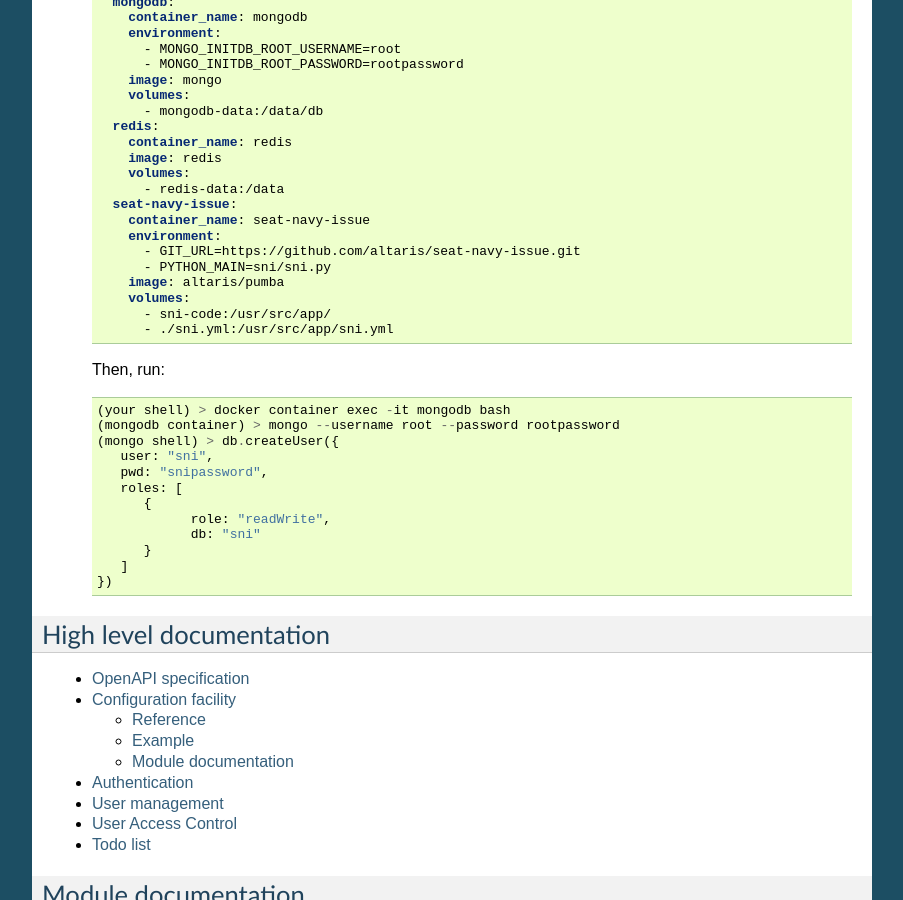
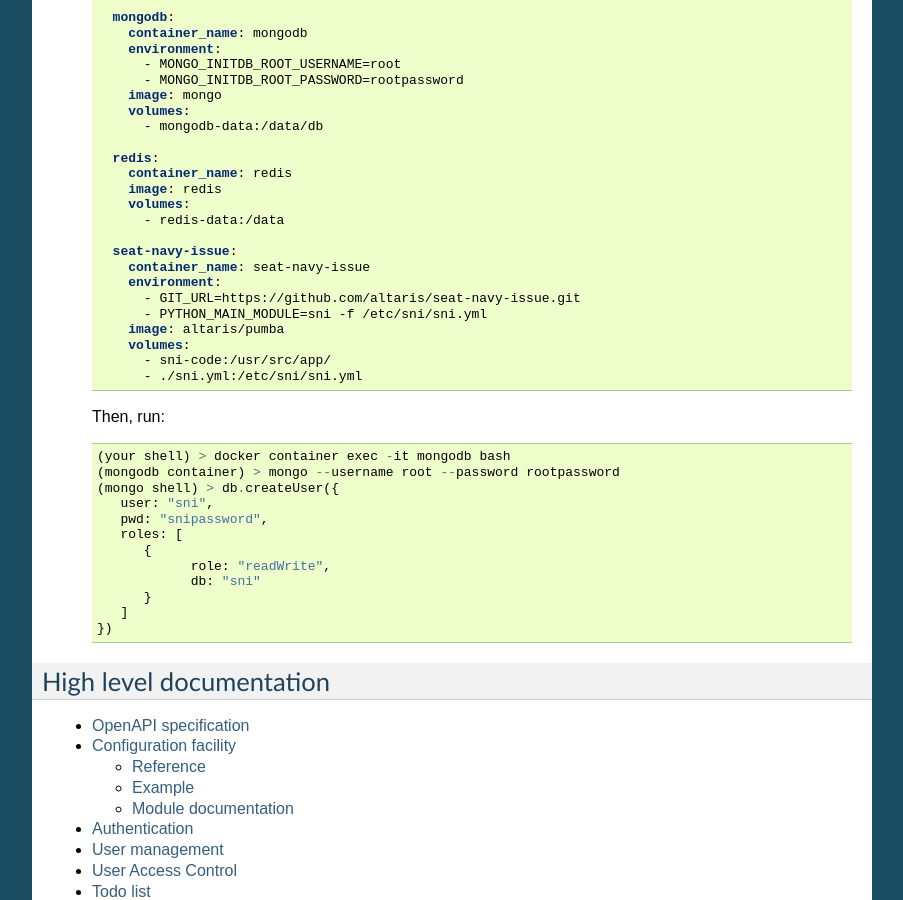
Before and after one commit to r0kym/seat-navy-issue, a Sphinx documentation site: the page built from docs/index.rst, in a window 1280 px wide and 900 px high, scrolled down 497 px. Shown: the whole window, without its empty margins (198-1101 px from the left). Built offline with Sphinx 7.4.7, drawn with Linux system fonts in a browser that asks for light colours.

Commit message:
Added more test doc

```diff
--- a/docs/docker-compose.example.yml
+++ b/docs/docker-compose.example.yml
@@ -6,6 +6,7 @@ volumes:
   sni-code:
 
 services:
+
   mongodb:
     container_name: mongodb
     environment:
@@ -14,17 +15,19 @@ services:
     image: mongo
     volumes:
       - mongodb-data:/data/db
+
   redis:
     container_name: redis
     image: redis
     volumes:
       - redis-data:/data
+
   seat-navy-issue:
     container_name: seat-navy-issue
     environment:
       - GIT_URL=https://github.com/altaris/seat-navy-issue.git
-      - PYTHON_MAIN=sni/sni.py
+      - PYTHON_MAIN_MODULE=sni -f /etc/sni/sni.yml
     image: altaris/pumba
     volumes:
       - sni-code:/usr/src/app/
-      - ./sni.yml:/usr/src/app/sni.yml
+      - ./sni.yml:/etc/sni/sni.yml
--- a/docs/index.rst
+++ b/docs/index.rst
@@ -32,7 +32,6 @@ Running SNI
 
    .. literalinclude:: docker-compose.example.yml
       :language: yaml
-
 
    Then, run::
 
```
Also changed, not shown: 2 other files.
